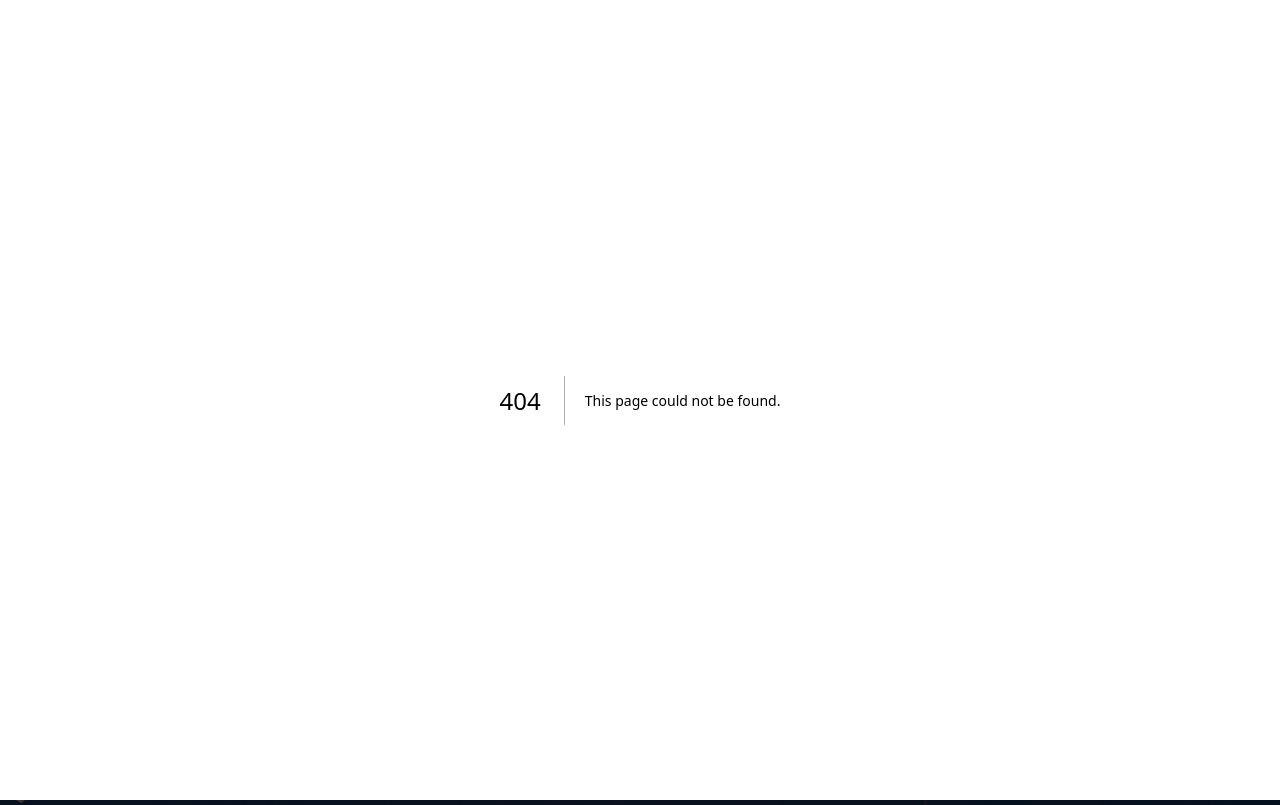
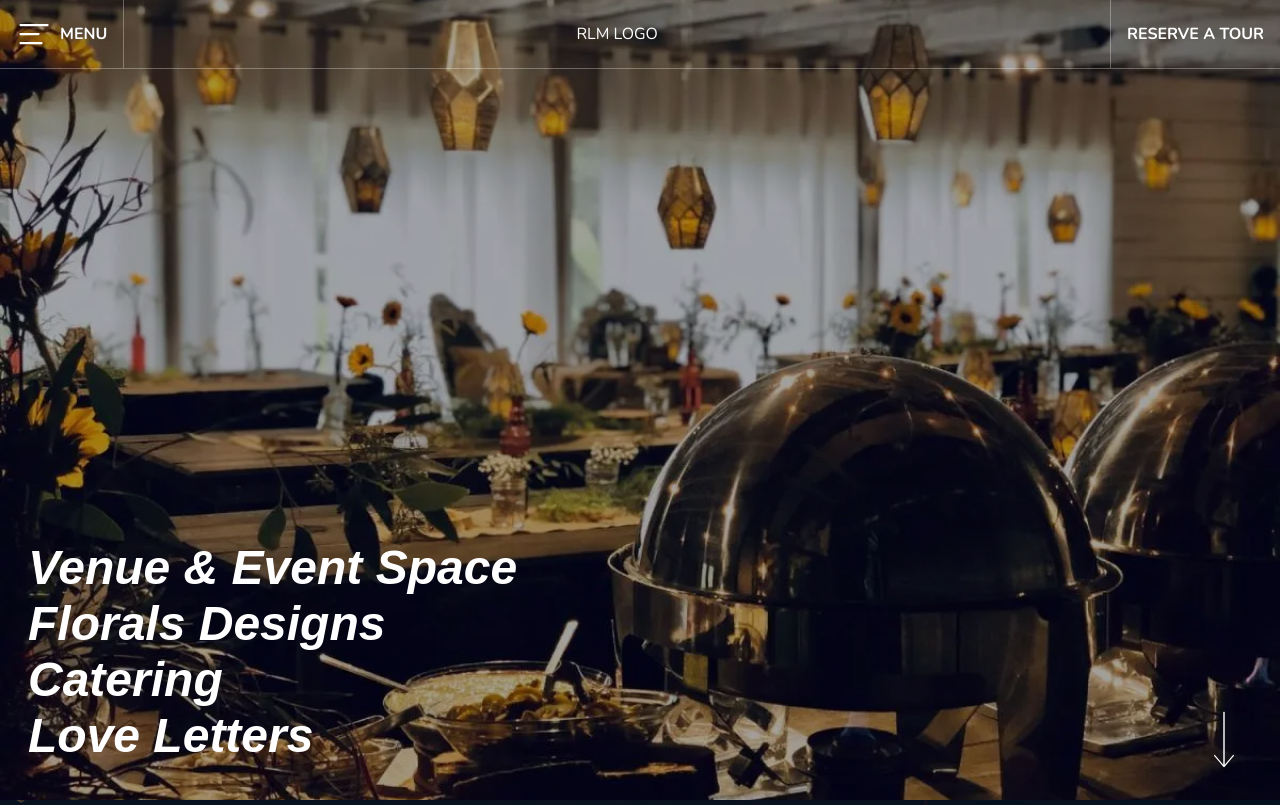
Before and after one commit to Dillonzellis/rlmaffairs-v4, a Next.js app: page /catering in a window 1280 px wide. Before the commit this address had no page. Shown: the top 805 px of the page. Built offline with nearby package versions, Linux system fonts and the light colour scheme; a web font is replaced by a local one.

Commit message:
feat: add catering page route

```diff
--- /dev/null
+++ b/src/app/catering/page.tsx
@@ -0,0 +1,12 @@
+import { PageHero } from "@/components/common/PageHero";
+import { HomeHashLinks } from "@/data/navLinks";
+
+export default function CateringPage() {
+  return (
+    <PageHero
+      imgSrc="/hero-placeholder.jpg"
+      imgAlt=""
+      hashLinks={HomeHashLinks}
+    />
+  );
+}
```
